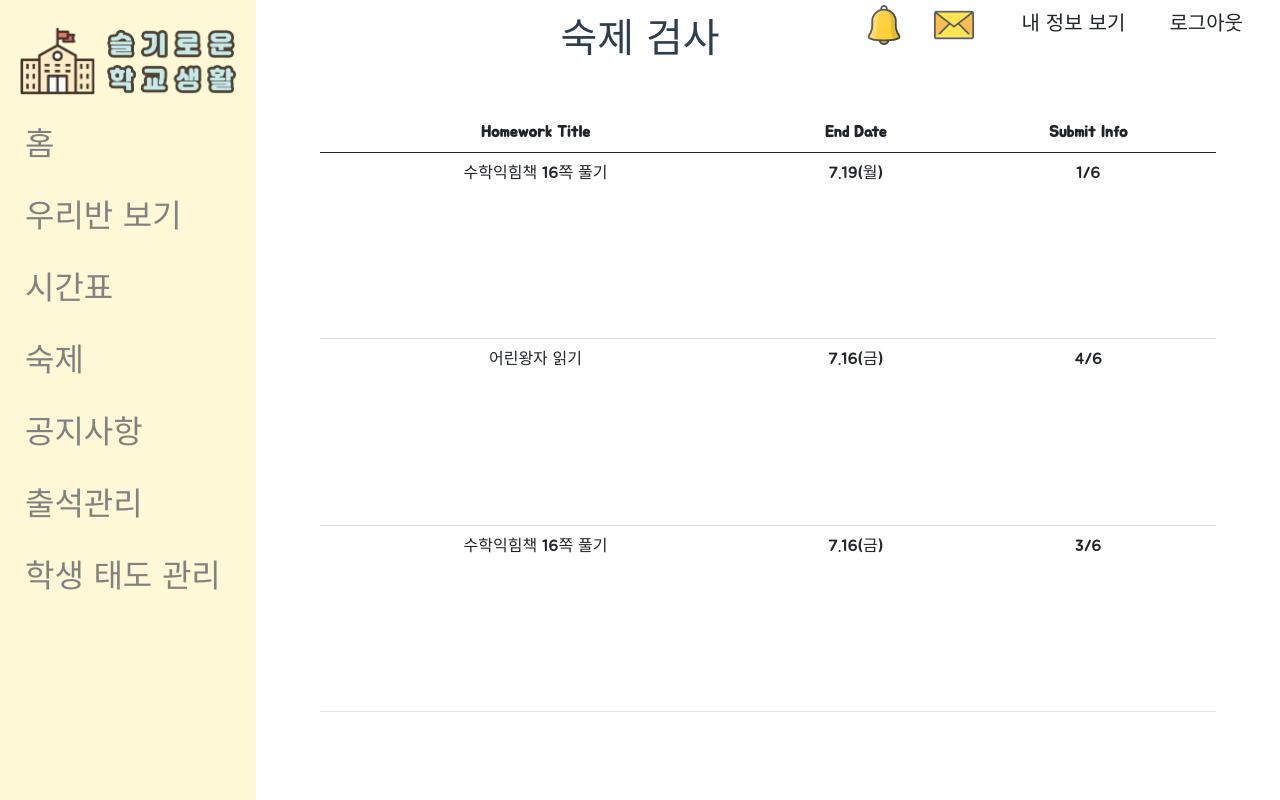
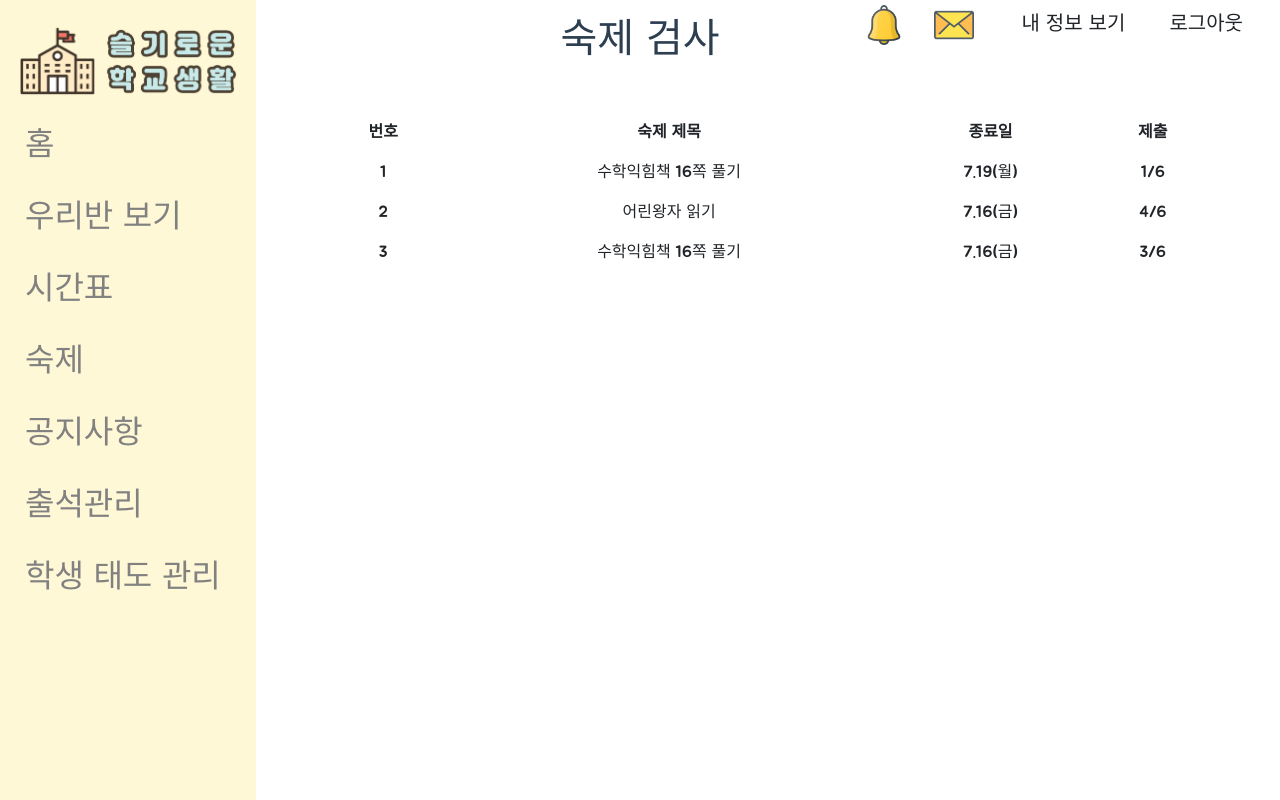
Before and after one commit to Jeong-Heui-Jin/wise_school, a Vue app in the folder frontend/: page /homework in a window 1280 px wide. Built offline with nearby package versions, Linux system fonts and the light colour scheme; a web font is replaced by a local one.

Commit message:
Create Homework.vue fields data

```diff
--- a/frontend/src/views/AfterLogin/Homework.vue
+++ b/frontend/src/views/AfterLogin/Homework.vue
@@ -5,8 +5,28 @@
 
     <h1>숙제 검사</h1>
 
-    <!-- 번호, 숙제 제목, 종료일, 제출 -->
-    <b-table id="homeworkForm" hover :items="items"></b-table>
+    <!-- 설정 목록
+    :hover -> 마우스 포인터를 어디 올렸는지 표시
+    :small -> table의 사이즈를 작게할 것인지
+    :borderless -> border 없앰
+    :items -> items에 있는 모든 데이터를 가져온다.
+    -->
+    <b-table
+      id="homeworkForm"
+      :hover="true"
+      :small="false"
+      :borderless="true"
+      :items="items"
+      :fields="fields"
+    >
+      <template #cell(index)="data">
+        {{ data.index + 1 }}
+      </template>
+
+      <template #cell(items)="data">
+        {{ data.items }}
+      </template>
+    </b-table>
   </div>
 </template>
 
@@ -18,6 +38,12 @@ export default {
   name: "Homework",
   data() {
     return {
+      fields: [
+        { key: "index", label: "번호" },
+        { key: "homeworkTitle", label: "숙제 제목" },
+        { key: "endDate", label: "종료일" },
+        { key: "submitInfo", label: "제출" },
+      ],
       items: [
         {
           homeworkTitle: "수학익힘책 16쪽 풀기",
@@ -51,7 +77,7 @@ export default {
   max-width: 70%;
   min-width: 70%;
   max-height: 75%;
-  min-height: 75%;
+  /* min-height: 75%; */
 
   top: 112px;
   left: 25%;
```
